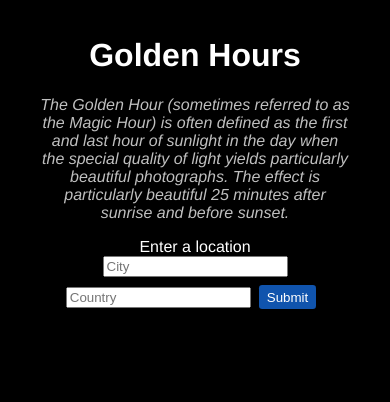
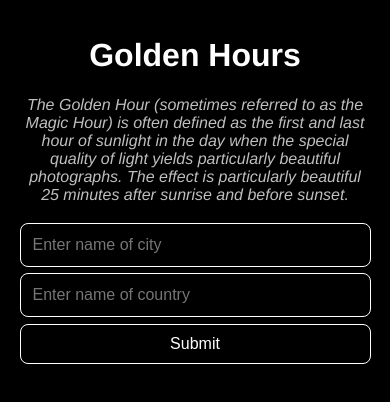
Before and after one commit to alexkinsey/golden_hours, a Vue app: page / in a window 390 px wide. Shown: the top 402 px of the page. Built offline with nearby package versions, Linux system fonts and the light colour scheme.

Commit message:
added css to form, edited layout on mobile, added iOS 15 and safari 15 meta tags

```diff
--- a/public/index.html
+++ b/public/index.html
@@ -4,10 +4,12 @@
     <meta charset="utf-8">
     <meta http-equiv="X-UA-Compatible" content="IE=edge">
     <meta name="viewport" content="width=device-width,initial-scale=1.0">
+    <meta name="theme-color" content="#000000">
+    <meta name="viewport" content="width=device-width, initial-scale=1.0, viewport-fit=cover">
     <link rel="icon" href="<%= BASE_URL %>favicon.ico">
-    <title><%= htmlWebpackPlugin.options.title %></title>
+    <title>Golden Hour Calculator</title>
   </head>
-  <body>
+  <body style="background-color:black;">
     <noscript>
       <strong>We're sorry but <%= htmlWebpackPlugin.options.title %> doesn't work properly without JavaScript enabled. Please enable it to continue.</strong>
     </noscript>
--- a/src/App.vue
+++ b/src/App.vue
@@ -9,6 +9,7 @@
       <location-input />
       <golden-hour-output v-if="goldenHourResult" :goldenHourResult="goldenHourResult" :locationName="locationName" />
       <h3 v-if="errorCode">{{ errorCode }}</h3>
+      <h3 v-if="errorCode">Try again!</h3>
     </div>
   </div>
 </template>
@@ -39,7 +40,11 @@ export default {
       // console.log('broadcast response');
       if (locationData['error']) {
         this.goldenHourResult = null;
-        this.errorCode = locationData.error.description;
+        if (locationData.error.description) {
+          this.errorCode = locationData.error.description;
+        } else {
+          this.errorCode = locationData.error.message;
+        }
       } else {
         this.errorCode = 0;
         this.latitude = locationData.latt;
@@ -91,6 +96,8 @@ export default {
   left: 0;
   top: 0;
   color: white;
+  font-size: 16px;
+  background-color: black;
 }
 
 button:focus,
@@ -100,9 +107,15 @@ select:focus {
   outline: none;
 }
 
+input {
+  -webkit-appearance: none;
+  -moz-appearance: none;
+  appearance: none;
+}
+
 .sunrise {
-  background: rgb(255, 194, 0);
-  background: linear-gradient(0deg, rgba(255, 194, 0, 1) 0%, rgba(214, 136, 4, 1) 13%, rgba(6, 55, 163, 1) 40%, rgba(6, 0, 27, 1) 100%);
+  background: rgb(3, 7, 34);
+  background: linear-gradient(180deg, rgba(3, 7, 34, 1) 0%, rgba(6, 73, 144, 1) 40%, rgba(53, 116, 167, 1) 60%, rgba(253, 57, 29, 1) 83%, rgb(252, 188, 69) 100%);
   background-attachment: fixed;
 }
 .day {
@@ -111,8 +124,8 @@ select:focus {
   background-attachment: fixed;
 }
 .sunset {
-  background: rgb(255, 194, 0);
-  background: linear-gradient(0deg, rgba(255, 194, 0, 1) 0%, rgba(214, 83, 4, 1) 18%, rgba(7, 47, 134, 1) 61%, rgba(6, 0, 27, 1) 100%);
+  background: rgb(17,16,54);
+background: linear-gradient(180deg, rgba(17,16,54,1) 0%, rgba(22,75,130,1) 38%, rgba(136,58,74,1) 52%, rgba(170,69,33,1) 64%, rgba(226,94,21,1) 83%, rgba(221,161,16,1) 100%);
   background-attachment: fixed;
 }
 .night {
@@ -125,13 +138,14 @@ select:focus {
 }
 
 .main-body {
-  width: 80%;
+  width: clamp(90%, 80%, 65rem);
   max-width: 65rem;
   margin: 0 auto auto auto;
   padding: 1rem;
+  /* padding: env(safe-area-inset-bottom); */
   overflow-y: auto;
   overflow-x: hidden;
-  transition: .25s;
+  transition: 0.25s;
 }
 .quote {
   opacity: 0.75;
--- a/src/components/GoldenHourOutput.vue
+++ b/src/components/GoldenHourOutput.vue
@@ -75,7 +75,7 @@ export default {
 }
 .info-box-container {
   /* background: rgba(0, 0, 0, 0.199); */
-  padding: 1rem 0 2rem 0;
+  /* padding: 1rem 0 2rem 0; */
   margin-top: 1rem;
   min-width: 17rem;
 }
@@ -83,12 +83,10 @@ export default {
   border-radius: 1rem;
   background-color: rgba(0, 0, 0, 0.7);
   /* width: 15rem; */
-  width: 90%;
+  /* width: 90%; */
   min-width: 15rem;
   max-width: 25rem;
-  margin: 1rem;
-  margin-left: auto;
-  margin-right: auto;
+  margin: 1rem auto;
   display: flex;
   justify-content: space-between;
   padding: 1rem;
--- a/src/components/LocationInput.vue
+++ b/src/components/LocationInput.vue
@@ -1,9 +1,9 @@
 <template>
   <form @submit.prevent="submitLocation()">
-    <label for="location-input">Enter a location</label>
-    <input type="text" name="location-city-input" id="location-input" placeholder="City" required v-model="city" />
-    <input type="text" name="location-country-input" id="location-input" placeholder="Country" required v-model="country" />
-    <input type="submit" value="Submit" class="submit-button" />
+    <!-- <label for="location-input">Enter a location</label> -->
+    <input type="text" name="location-city-input" id="location-input" placeholder="Enter name of city" required class="input-field" v-model="city" />
+    <input type="text" name="location-country-input" id="location-input" placeholder="Enter name of country" required class="input-field" v-model="country" />
+    <input type="submit" value="Submit" class="search-button" />
   </form>
 </template>
 
@@ -52,4 +52,50 @@ label {
 .submit-button:active {
   background-color: rgb(14, 71, 124);
 }
+
+form {
+  display: flex;
+  margin: auto;
+  min-width: 15rem;
+  max-width: 27rem;
+  flex-direction: column;
+}
+
+.input-field {
+  padding: 0.75rem;
+  background-color: transparent;
+  color: white;
+  border-radius: 8px;
+  border: 1px solid #ffffff;
+  margin: 0.2rem 0;
+  font-size: 16px;
+}
+.input-field:hover {
+  background-color: rgba(255, 255, 255, 0.075);
+}
+
+.search-button {
+  background-color: transparent;
+  border-radius: 8px;
+  border: 1px solid #ffffff;
+  display: inline-block;
+  cursor: pointer;
+  color: #ffffff;
+  font-size: 16px;
+  padding: 10px 20px;
+  text-decoration: none;
+  margin: 0.2rem 0;
+}
+@media (hover: hover) {
+  .search-button:hover {
+    background-color: rgba(255, 255, 255, 0.075);
+    padding: 10px 20px;
+  }
+}
+
+.search-button:active {
+  position: relative;
+  padding: 10px 20px;
+  top: 1px;
+}
 </style>
```
